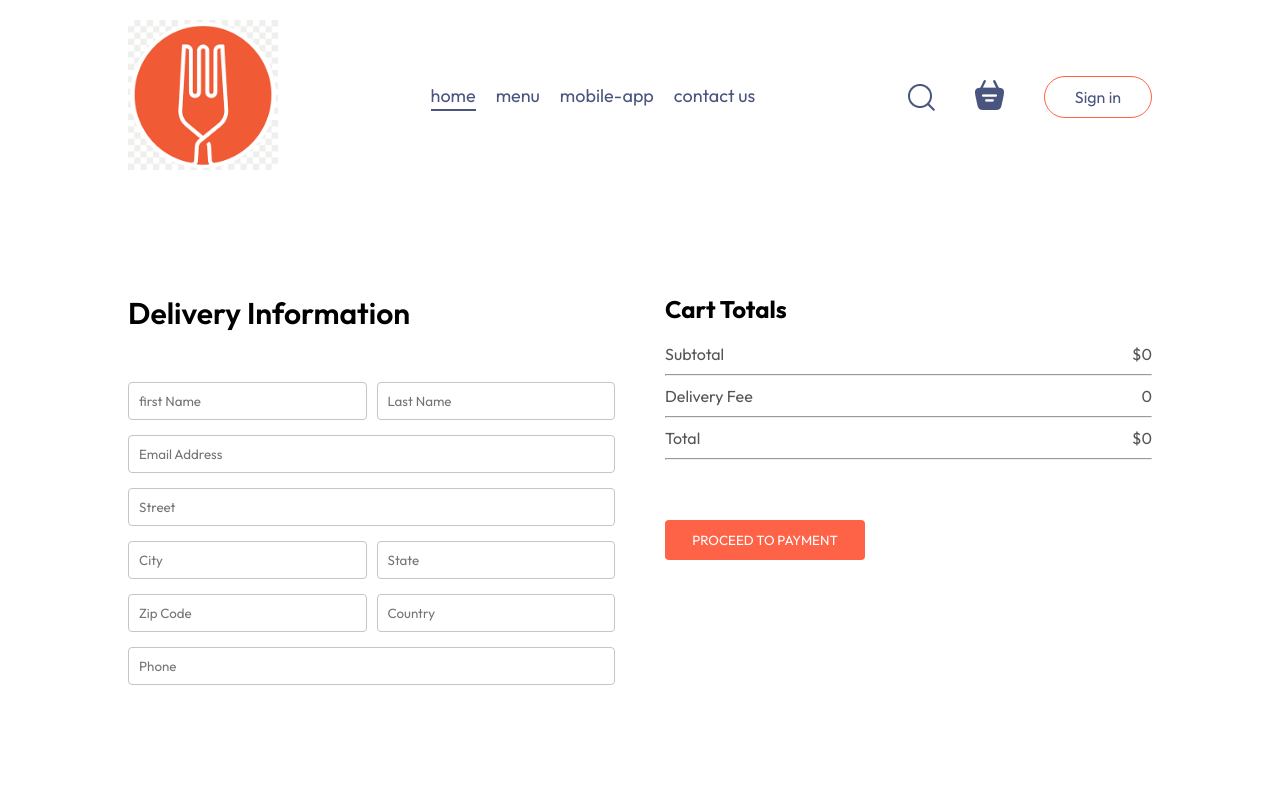
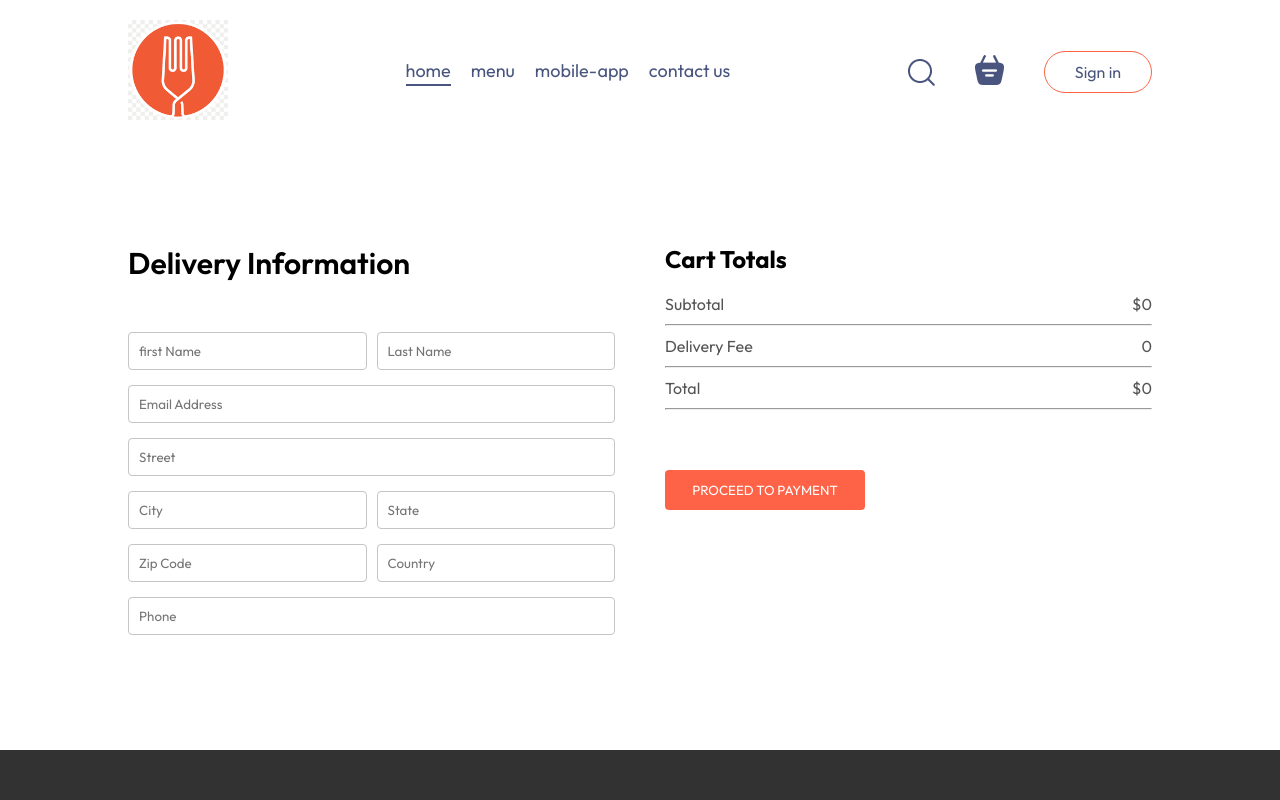
Before and after one commit to vikasverma4851/food-del, a React (Vite) app in the folder frontend/: page /order in a window 1280 px wide. Shown: the top 800 px of the page. Built offline with nearby package versions, Linux system fonts and the light colour scheme; no server answers.

Commit message:
Update Navbar.css

```diff
--- a/frontend/src/components/Navbar/Navbar.css
+++ b/frontend/src/components/Navbar/Navbar.css
@@ -6,7 +6,7 @@
 }
 
 .navbar .logo {
-  width: 150px;
+  width: 100px;
 }
 
 .navbar-menu {
```
